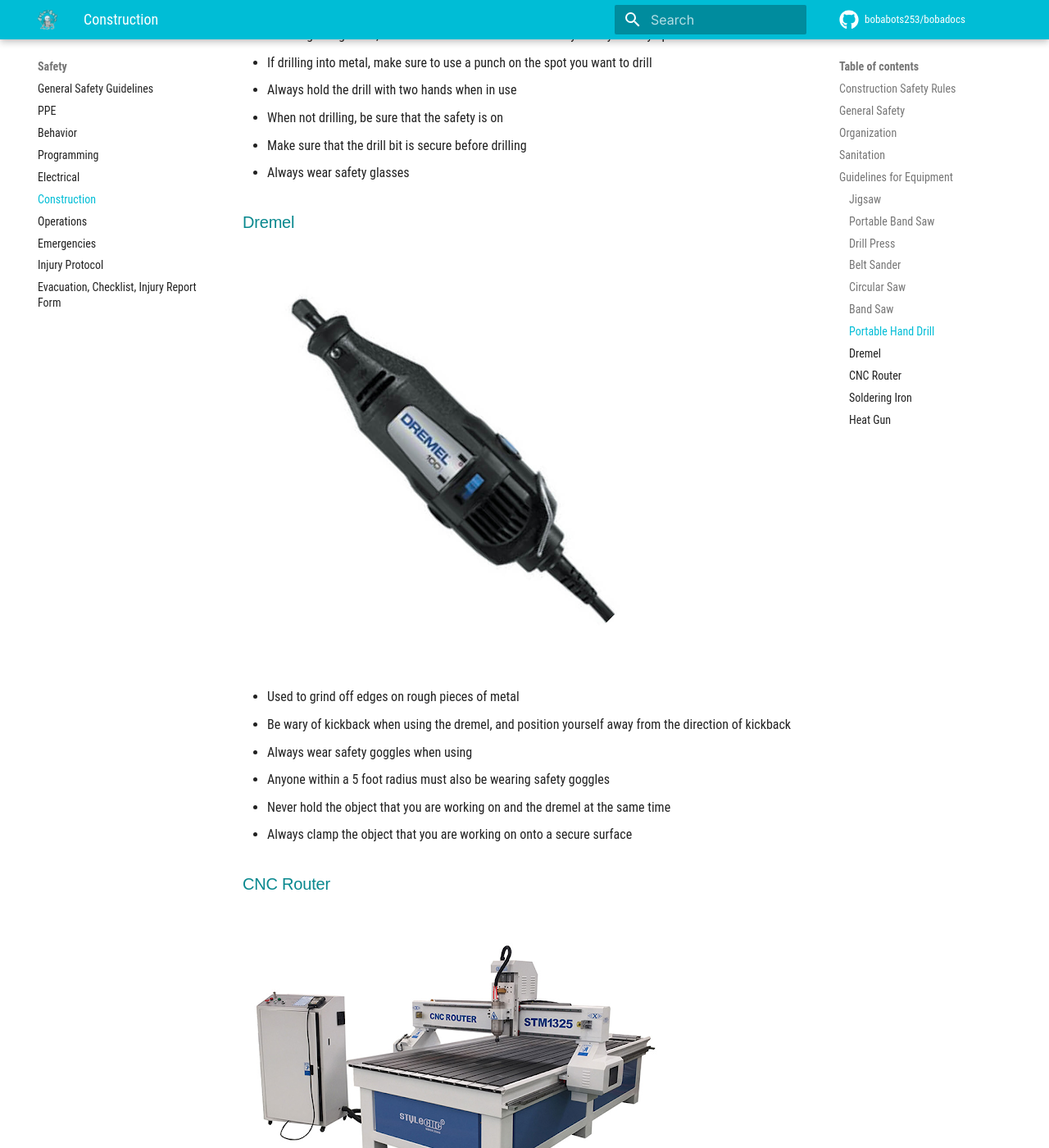
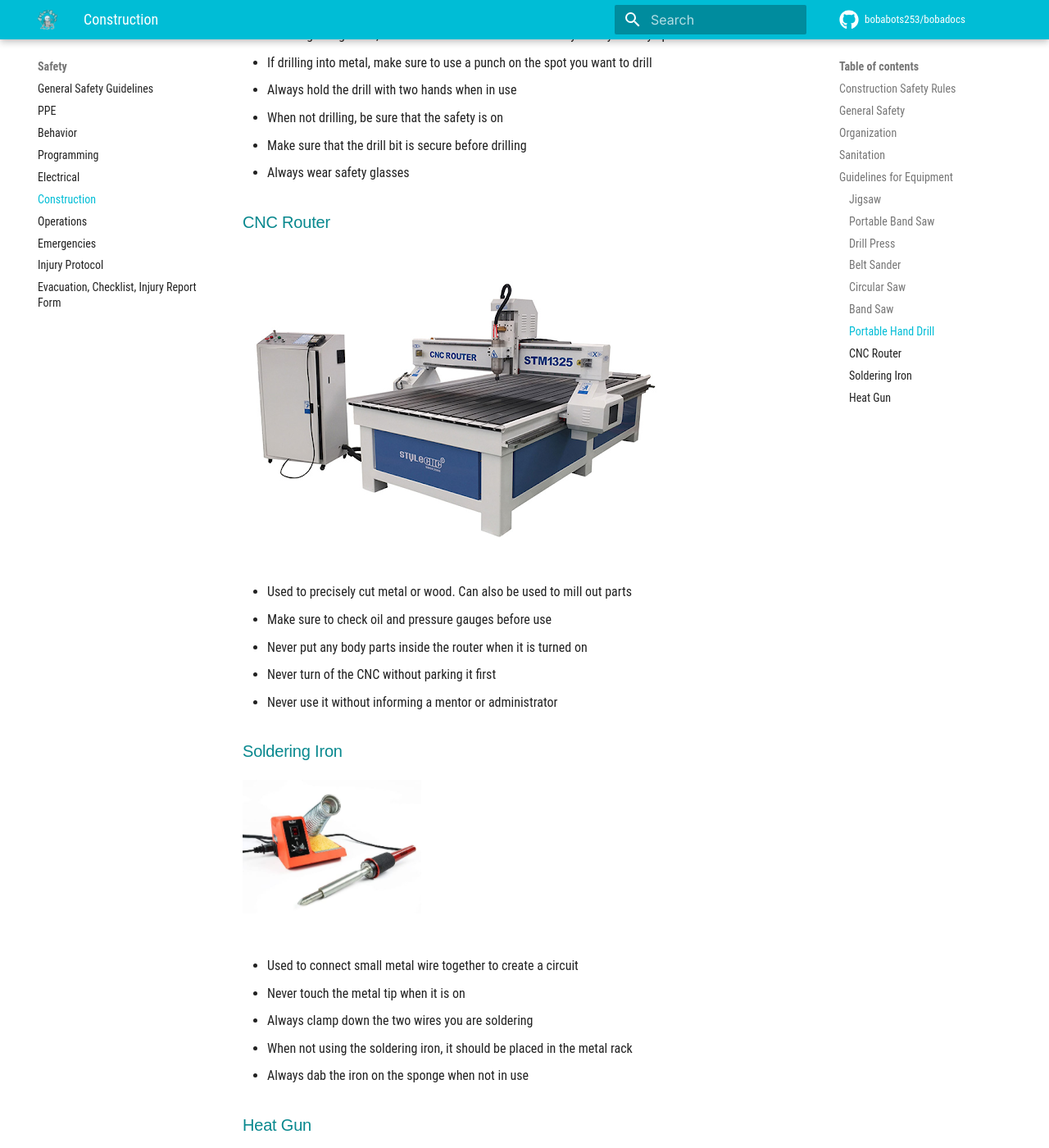
Before and after one commit to bobabots253/bobadocs, an MkDocs documentation site: the page built from docs/safety/construction.md, in a window 1280 px wide and 1400 px high, scrolled down 6506 px. Shown: the whole window at 82% size. Built offline with MkDocs 1.6.1 and Material for MkDocs 9.7.7, drawn with Linux system fonts in a browser that asks for light colours; comment, search, counter and statistics services are not loaded; some of the changed text lies outside the part shown.

Commit message:
Update construction.md

```diff
--- a/docs/safety/construction.md
+++ b/docs/safety/construction.md
@@ -10,17 +10,16 @@
 * Clamp everything down properly before drilling or cutting
 * Use the correct tool for the task at hand
 * Remember to follow PPE rules (see above)
+* Rules can be created because of you. Don't be that person.
 
 ### Organization
-* Return all tools and bits to the power tool station
+* Return everything to their designated home. Nearly every shelf or cabinet has been re-labeled or cleared for labeling purposes.
 * Have a clean workspace by the end of the meeting
     * This includes returning tools to their designated storage areas and vacuuming any debris that may have been created during the meeting
-* Throw away any unneeded boxes or packaging
 
 ### Sanitation
 * Sweep debris off tables and ground after you finish working
 * Vacuum the bandsaw and drill press as well as their surrounding areas after use
-* No eating, especially in work areas, if needed, eat at designated Food Table
 
 ## Guidelines for Equipment
 
@@ -94,16 +93,6 @@
 * Make sure that the drill bit is secure before drilling
 * Always wear safety glasses
 
-### Dremel
-![dremel](../assets/images/tools/construction/dremel.png)
-
-* Used to grind off edges on rough pieces of metal
-* Be wary of kickback when using the dremel, and position yourself away from the direction of kickback
-* Always wear safety goggles when using
-* Anyone within a 5 foot radius must also be wearing safety goggles
-* Never hold the object that you are working on and the dremel at the same time
-* Always clamp the object that you are working on onto a secure surface
-
 ### CNC Router
 ![cnc router](../assets/images/tools/construction/cncrouter.png)
 
```
